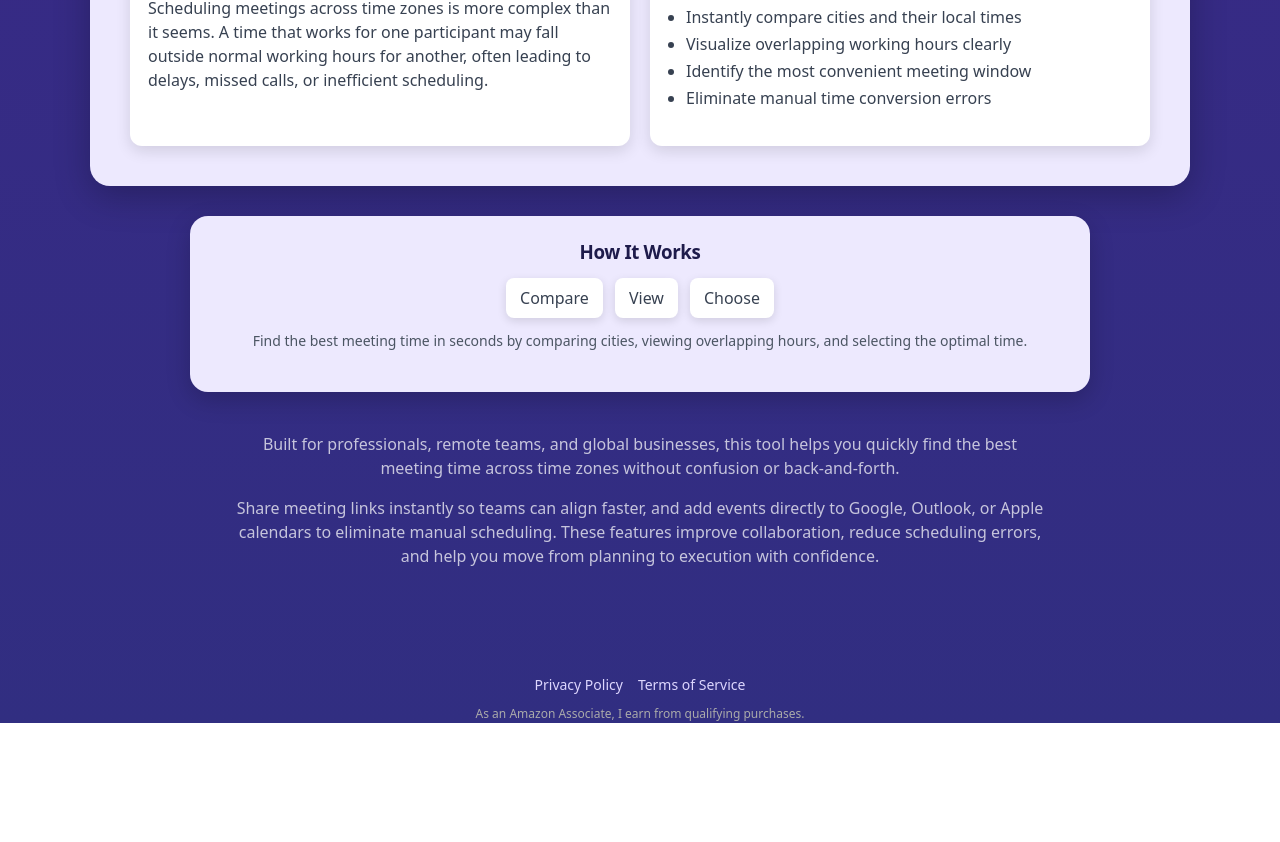
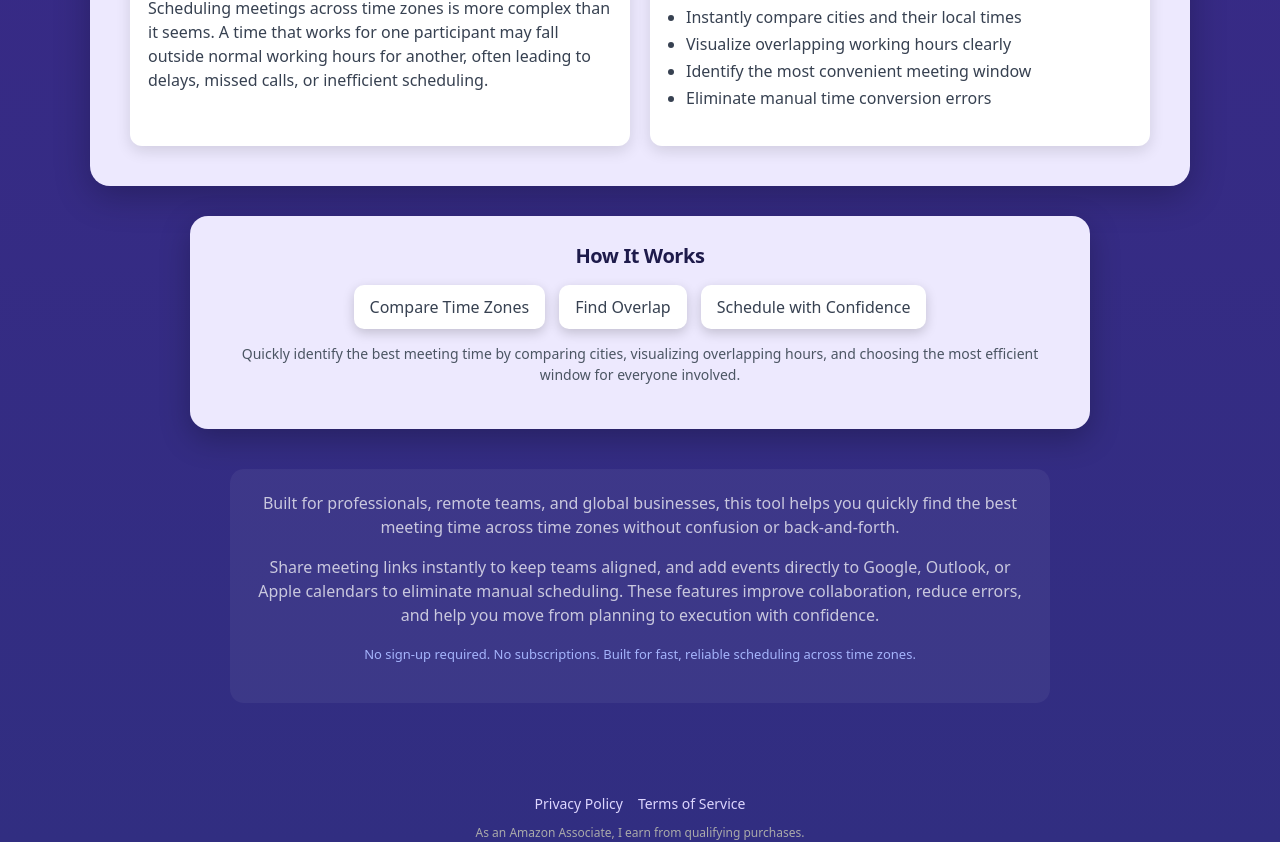
Before and after one commit to techtalk1282/Best-Meeting-Time, a Next.js app: page / in a window 1280 px wide. Shown: the part 3078-3920 px from the top of the page. Before the commit the page ends 3801 px from the top, so only its background shows below. Built offline with nearby package versions, Linux system fonts and the light colour scheme.

Commit message:
Final polish: improve UX clarity, strengthen How It Works, add bottom container and trust signal

```diff
--- a/app/page.tsx
+++ b/app/page.tsx
@@ -1,12 +1,13 @@
 /**
  * File: app/page.tsx
- * Version: v2.7 (FINAL SEO + AUTHORITY + SPACING FIX)
+ * Version: v3.0 (FINAL POLISH — UX + SEO + VISUAL BALANCE)
  * Date: 2026-04-09
  *
  * PURPOSE:
- * - Add authority paragraph for trust
- * - Add keyword-rich SEO footer
- * - Fix cramped bottom spacing near footer
+ * - Improve "How It Works" clarity and strength
+ * - Add bottom container for visual separation
+ * - Tighten typography + spacing
+ * - Add trust signal for SEO / AdSense
  *
  * SAFE:
  * - No logic touched
@@ -113,39 +114,42 @@ export default function HomePage() {
               </div>
             </div>
 
-            {/* BLOCK 2 */}
+            {/* BLOCK 2 — UPGRADED */}
             <div
               style={{
                 maxWidth: "900px",
                 margin: "0 auto 30px auto",
                 background: "#ede9fe",
                 borderRadius: "18px",
-                padding: "25px",
-                boxShadow: "0 8px 25px rgba(0,0,0,0.2)",
+                padding: "28px",
+                boxShadow: "0 10px 30px rgba(0,0,0,0.25)",
                 textAlign: "center",
               }}
             >
-              <h3 style={{ color: "#1e1b4b", marginBottom: "15px" }}>
+              <h3 style={{ color: "#1e1b4b", marginBottom: "18px", fontSize: "20px" }}>
                 How It Works
               </h3>
 
-              <div style={{ display: "flex", justifyContent: "center", gap: "12px", marginBottom: "12px" }}>
-                {["Compare", "View", "Choose"].map((s, i) => (
+              <div style={{ display: "flex", justifyContent: "center", gap: "14px", marginBottom: "14px" }}>
+                {["Compare Time Zones", "Find Overlap", "Schedule with Confidence"].map((s, i) => (
                   <div key={i} style={pill}>{s}</div>
                 ))}
               </div>
 
               <p style={{ color: "#4b5563", fontSize: "14px" }}>
-                Find the best meeting time in seconds by comparing cities, viewing overlapping hours, and selecting the optimal time.
+                Quickly identify the best meeting time by comparing cities, visualizing overlapping hours, and choosing the most efficient window for everyone involved.
               </p>
             </div>
 
-            {/* AUTHORITY + FEATURE VALUE (FINAL POLISH) */}
+            {/* FINAL SECTION — POLISHED */}
             <div
               style={{
                 maxWidth: "820px",
                 margin: "40px auto 0 auto",
                 textAlign: "center",
+                background: "rgba(255,255,255,0.05)",
+                borderRadius: "14px",
+                padding: "22px",
                 color: "#ddd6fe",
                 fontSize: "15px",
                 lineHeight: "1.7",
@@ -156,7 +160,11 @@ export default function HomePage() {
               </p>
 
               <p style={{ marginTop: "12px" }}>
-    Share meeting links instantly so teams can align faster, and add events directly to Google, Outlook, or Apple calendars to eliminate manual scheduling. These features improve collaboration, reduce scheduling errors, and help you move from planning to execution with confidence.
+                Share meeting links instantly to keep teams aligned, and add events directly to Google, Outlook, or Apple calendars to eliminate manual scheduling. These features improve collaboration, reduce errors, and help you move from planning to execution with confidence.
+              </p>
+
+              <p style={{ color: "#a5b4fc", fontSize: "13px", marginTop: "18px" }}>
+                No sign-up required. No subscriptions. Built for fast, reliable scheduling across time zones.
               </p>
             </div>
 
@@ -198,8 +206,9 @@ const gold = {
 
 const pill = {
   background: "white",
-  padding: "8px 14px",
-  borderRadius: "8px",
-  boxShadow: "0 3px 10px rgba(0,0,0,0.12)",
+  padding: "10px 16px",
+  borderRadius: "10px",
+  boxShadow: "0 4px 12px rgba(0,0,0,0.18)",
   color: "#374151",
+  fontWeight: 500,
 };
```
Lines whose indentation alone changed are shown as unchanged.
